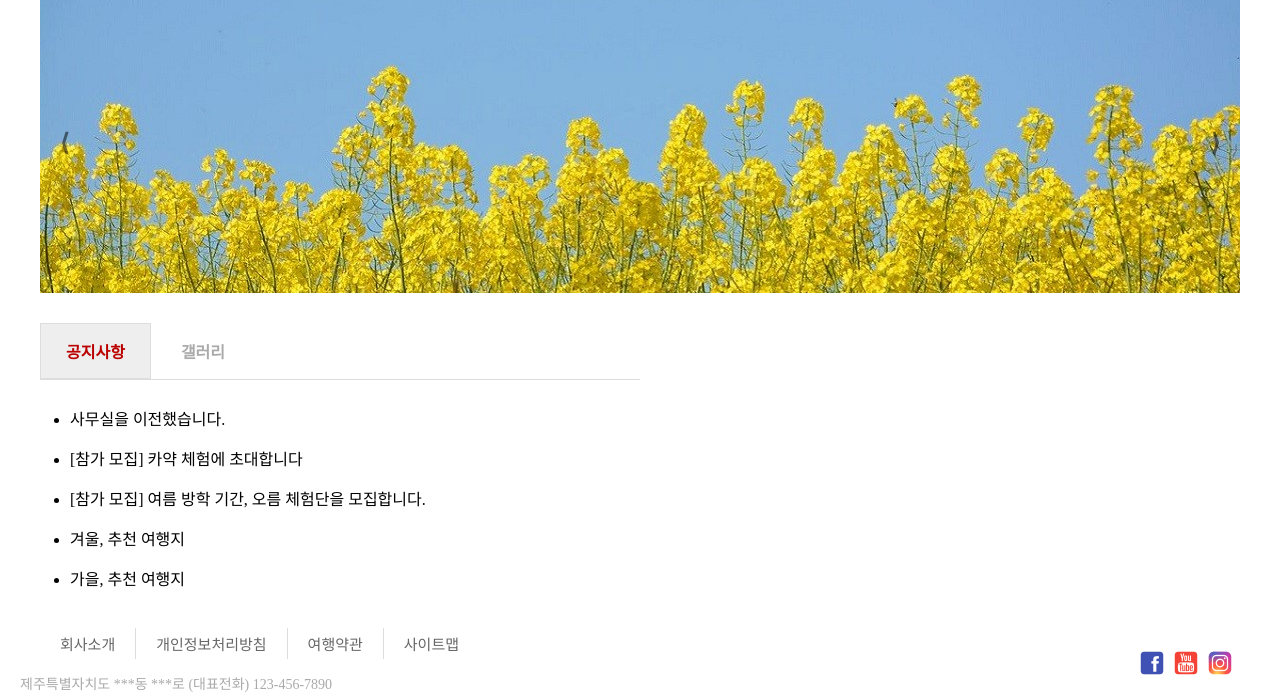
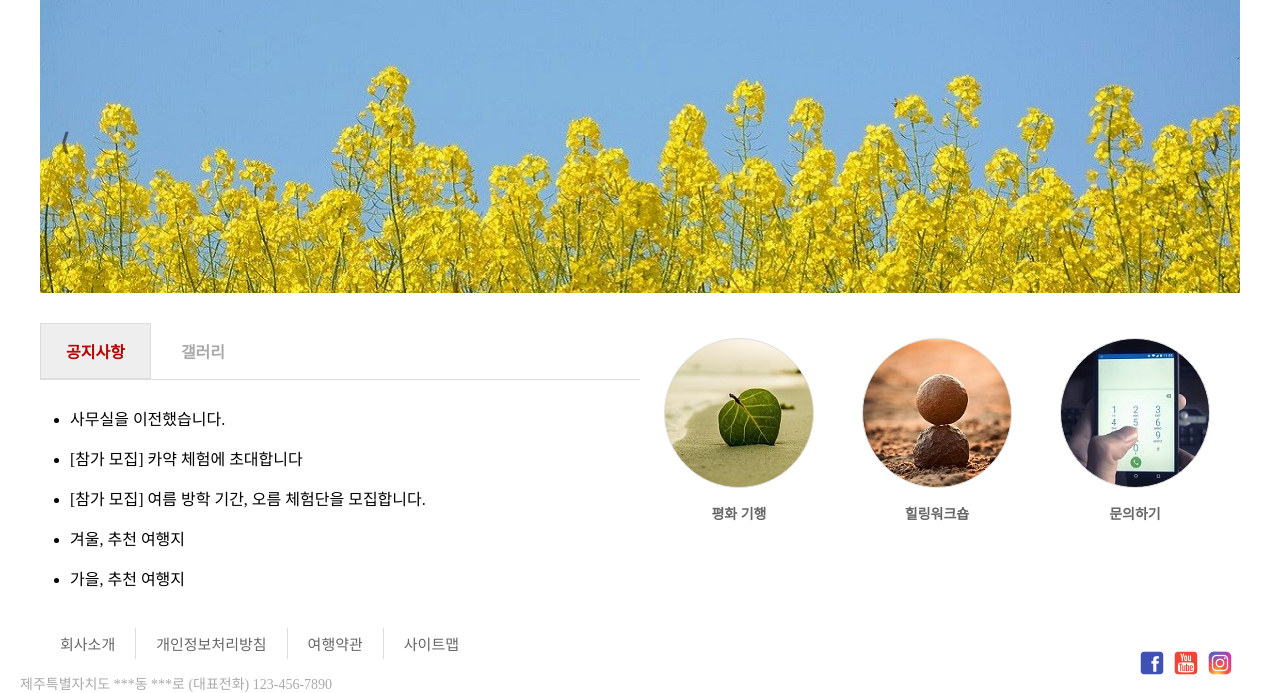
Before and after one commit to 0ung/HTML-CSS-JS, a plain HTML site: page addtional.html in a window 1280 px wide. Shown: the part 107-800 px from the top of the page. Drawn offline with Linux system fonts and the light colour scheme.

Commit message:
최종수정

```diff
--- a/addtional.html
+++ b/addtional.html
@@ -71,7 +71,29 @@
             </ul>
           </div>
         </div>
-        <div id="links"></div>
+        <div id="links">
+          <ul>
+            <li>
+              <a href="#"
+                ><span id="quick-icon1"></span>
+                <p>평화 기행</p></a
+              >
+            </li>
+            <li>
+              <a href="#">
+                <span id="quick-icon2"></span>
+                <p>힐링워크숍</p>
+              </a>
+            </li>
+            <li>
+              <a href="#">
+                <span id="quick-icon3"></span>
+                <p>문의하기</p></a
+              >
+            </li>
+          </ul>
+        </div>
+      </div>
     </div>
     <footer>
       <div id="bottomMenu">
@@ -95,7 +117,6 @@
         <p>제주특별자치도 ***동 ***로 (대표전화) 123-456-7890</p>
       </div>
     </footer>
-    </div>
     <script src="slideShow.js"></script>
   </body>
 </html>
```
Lines whose indentation alone changed are shown as unchanged.
